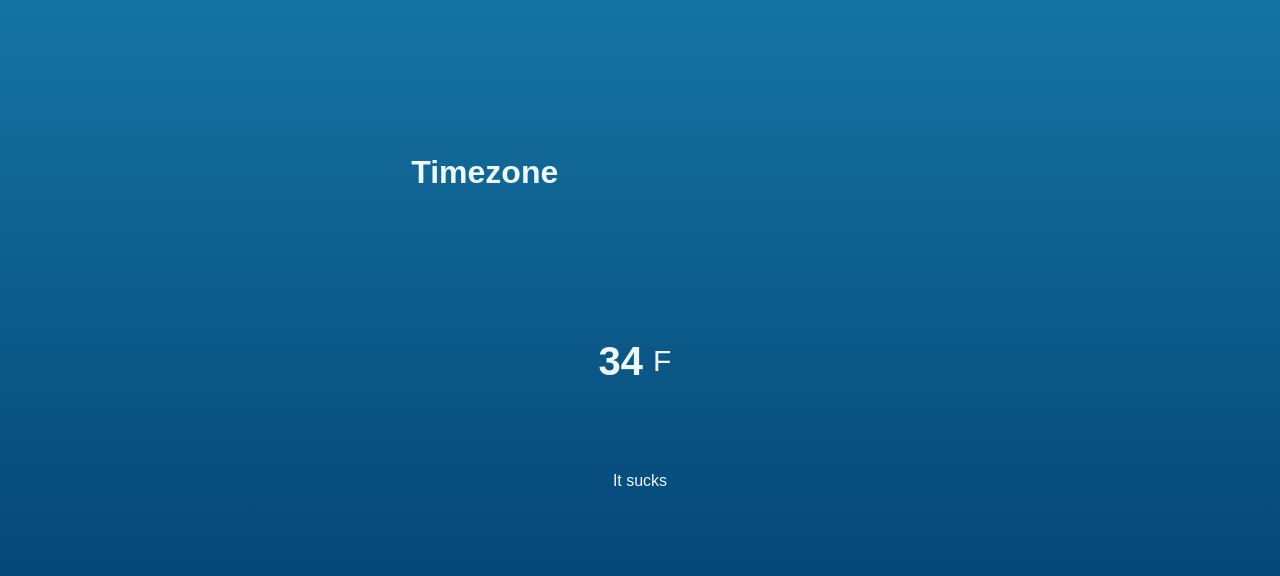
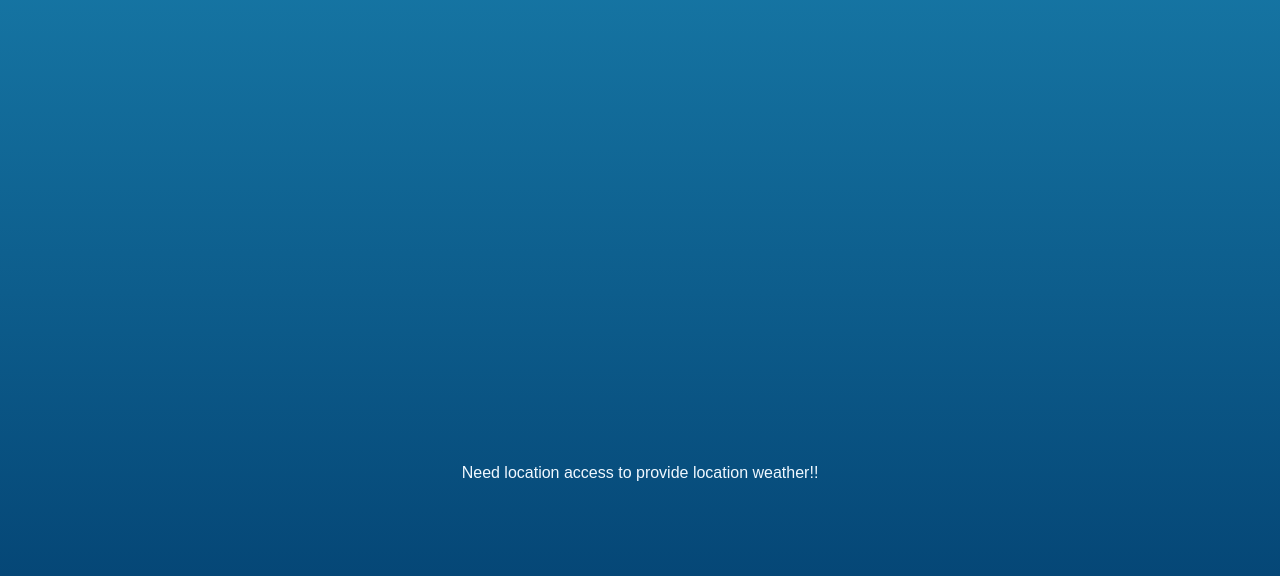
Before and after one commit to VinayakAgarwal4444/vinayakagarwal4444.github.io, a plain HTML site: page weatherapp/weatherapp.html in a window 1280 px wide. Shown: the part 108-684 px from the top of the page. Drawn offline with Linux system fonts and the light colour scheme.

Commit message:
weather app update1

```diff
--- a/weatherapp/weatherapp.html
+++ b/weatherapp/weatherapp.html
@@ -8,16 +8,18 @@
   </head>
   <body>
     <div class="location">
-      <h1 class="location-timezone">Timezone</h1>
+      <h1 class="location-timezone"></h1>
       <canvas class="icon" width="128" height="128"></canvas>
     </div>
 
     <div class="temperature">
       <div class="degree-section">
-        <h2 class="temperature-degree">34</h2>
-        <span>F</span>
+        <h2 class="temperature-degree"></h2>
+        <span></span>
       </div>
-      <div class="temperature-description">It sucks</div>
+      <div class="temperature-description">
+        Need location access to provide location weather!!
+      </div>
     </div>
     <script src="skycons.js"></script>
     <script src="weatherapp.js"></script>
```
